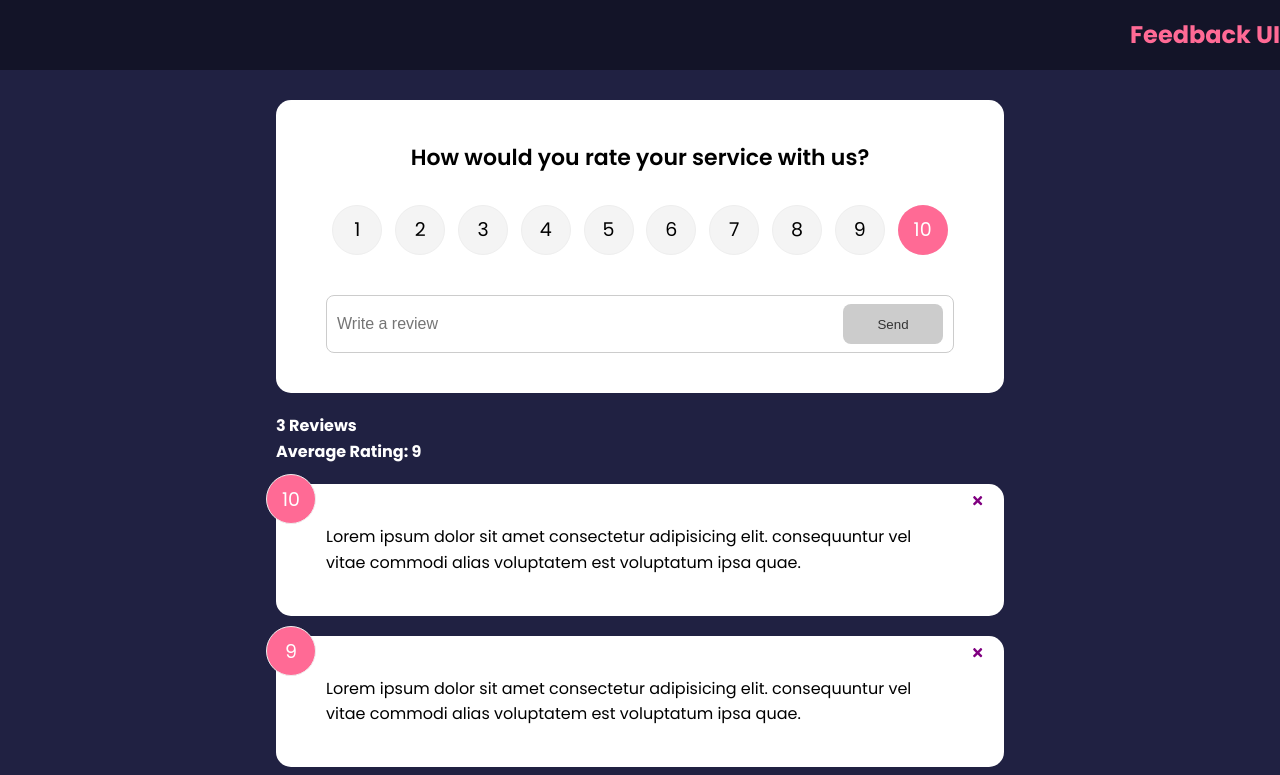
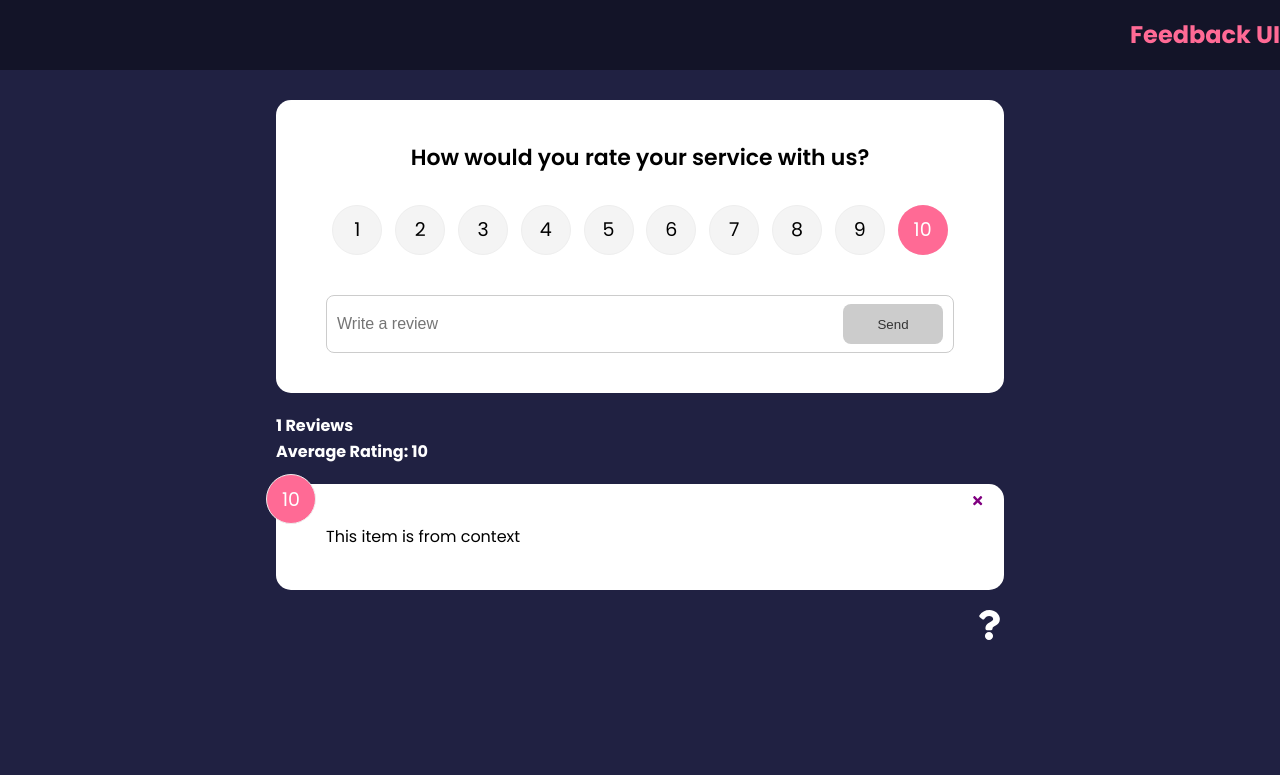
Before and after one commit to donaldo74/feedback-app, a React (Create React App) app: page / in a window 1280 px wide. Shown: the top 775 px of the page. Built offline with nearby package versions, Linux system fonts and the light colour scheme.

Commit message:
Not a Scoobie Doo, but it works

```diff
--- a/src/App.js
+++ b/src/App.js
@@ -34,8 +34,8 @@
             <Route exact path='/' element={
               <>
                 <FeedbackForm handleAdd={addFeedback} />
-                <FeedbackStats feedback={feedback} />
-                <FeedbackList feedback={feedback} handleDelete={ deleteFeedback} />
+                <FeedbackStats />
+                <FeedbackList handleDelete={ deleteFeedback} />
               </>
             }>
             </Route>
--- a/src/components/FeedbackList.jsx
+++ b/src/components/FeedbackList.jsx
@@ -1,8 +1,11 @@
 import { motion, AnimatePresence} from 'framer-motion'
-import PropTypes from 'prop-types'
+import {useContext} from 'react'
 import FeedbackItem from './FeedbackItem'
+import FeedbackContext from '../context/FeedbackContext'
 
-function FeedbackList({ feedback, handleDelete }) {
+function FeedbackList({ handleDelete }) {
+  const {feedback} = useContext(FeedbackContext)
+
   if (!feedback || feedback.length === 0) {
     return <p>No Feedback Yet</p>
   }
@@ -35,14 +38,4 @@
   //)
 }
 
-FeedbackList.propTypes = {
-  feedback: PropTypes.arrayOf(
-    PropTypes.shape({
-      id: PropTypes.number.isRequired,
-      text: PropTypes.string.isRequired,
-      rating: PropTypes.number.isRequired,
-    })
-  )
-}
-
 export default FeedbackList
--- a/src/components/FeedbackStats.jsx
+++ b/src/components/FeedbackStats.jsx
@@ -1,6 +1,9 @@
-import propTypes from 'prop-types'
+import { useContext} from 'react'
+import FeedbackContext from '../context/FeedbackContext'
 
-function FeedbackStats({ feedback }) {
+function FeedbackStats() {
+  const { feedback } = useContext(FeedbackContext)
+
   // Calculate ratings average
   let average = feedback.reduce((acc, cur) => {
     return acc + cur.rating
@@ -17,7 +20,4 @@
   )
 }
 
-FeedbackStats.propTypes = {
-  feedback: propTypes.array.isRequired,
-}
 export default FeedbackStats
```
